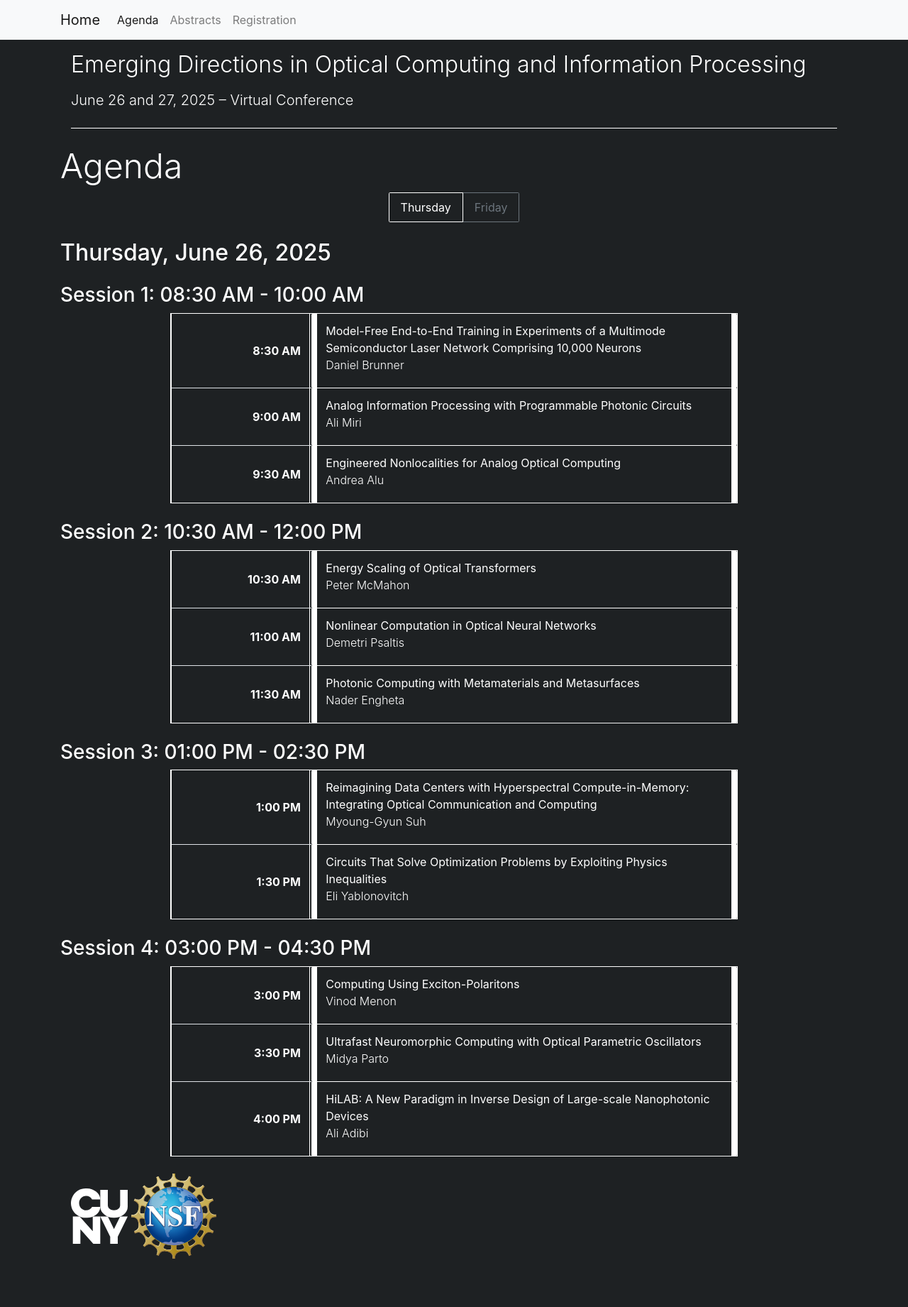
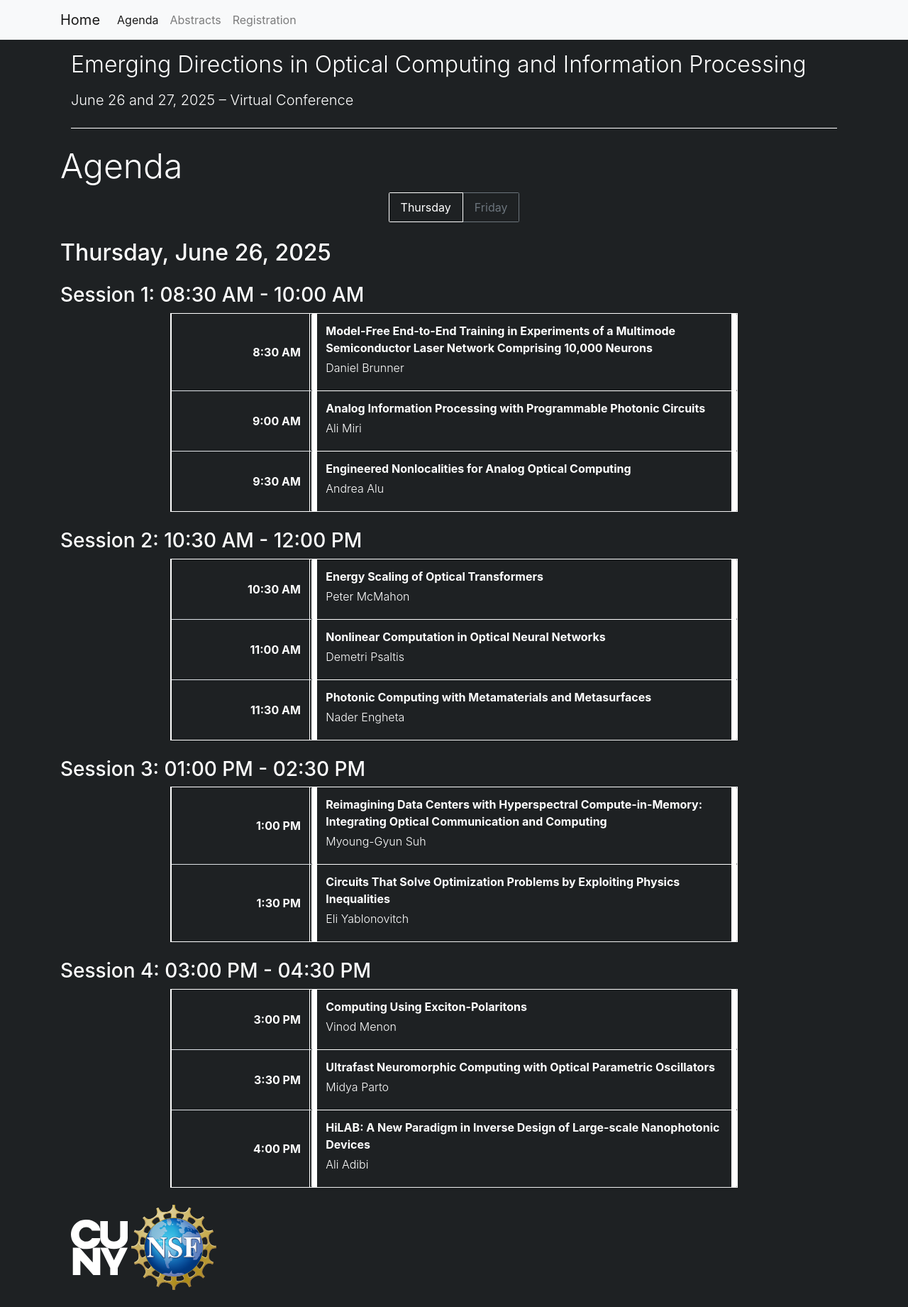
Before and after one commit to mirilabqc/mini-conference-site, a Jekyll site: the page built from agenda/index.md, in a window 1280 px wide. Shown: the whole page at 71% size. Built offline with Jekyll 4.4.1, drawn with Linux system fonts in a browser that asks for light colours; before the commit the page ends 1797 px from its top, so only the background shows below that.

Commit message:
makes talk titles bold

```diff
--- a/_layouts/agenda.html
+++ b/_layouts/agenda.html
@@ -90,7 +90,7 @@
                             | downcase
                             | replace: " ", "-"
                             | replace: ":", "" }} shadow-sm overflow-hidden">
-                  {% include partials/show_talk.html talk=talk %}
+                  <p class="mb-1 font-weight-bold">{% include partials/show_talk.html talk=talk %}</p>
                   <p class="font-weight-light mb-2">{% include partials/list_speakers.html talk=talk %}</p>
                   <p class="mb-1">{% include partials/list_sub_categories.html talk=talk %}</p>
                 </td>
```
